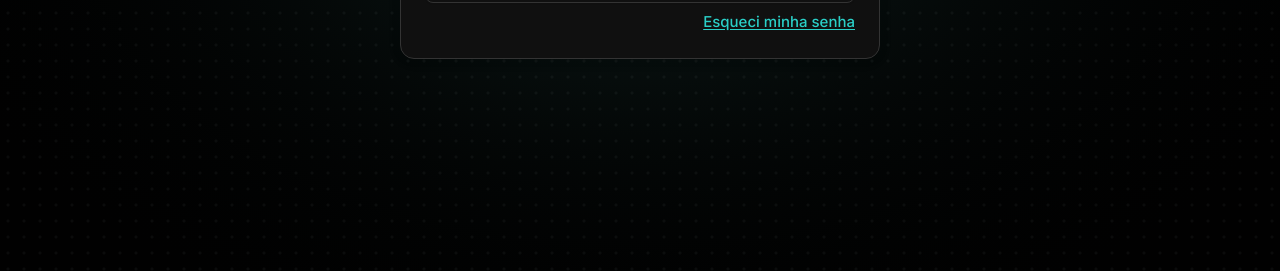
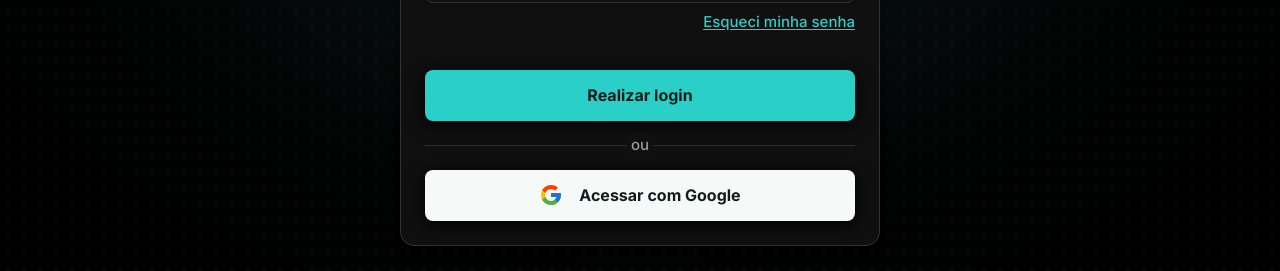
Before and after one commit to PietroRhyan/space-chat, a Next.js app: page /account/sign-in in a window 1280 px wide. Shown: the part 507-778 px from the top of the page. Built offline with nearby package versions, Linux system fonts and the light colour scheme.

Commit message:
feat: add button component and finish singin page

```diff
--- a/package.json
+++ b/package.json
@@ -16,6 +16,7 @@
     "next": "16.0.3",
     "react": "19.2.0",
     "react-dom": "19.2.0",
+    "react-icons": "^5.5.0",
     "tailwind-merge": "^3.4.0",
     "tailwind-variants": "^3.1.1"
   },
--- a/src/app/account/sign-in/page.tsx
+++ b/src/app/account/sign-in/page.tsx
@@ -1,11 +1,14 @@
 'use client'
 
+import { Button } from "@/ui/button";
 import { Input } from "@/ui/input";
 import { useInputVisibility } from "@/ui/input/use-input-visibility";
 import { VisibleInputIcon } from "@/ui/input/visible-input-icon";
 import { Label } from "@/ui/label";
 import Link from "next/link";
 import { Card } from "ui/card";
+
+import { FcGoogle } from 'react-icons/fc'
 
 export default function SignIn() {
   const { isVisible, handleVisibility } = useInputVisibility()
@@ -42,6 +45,17 @@ export default function SignIn() {
 
             <Link href='#' className="text-primary underline underline-offset-2 ml-auto">Esqueci minha senha</Link>
           </div>
+
+          <div className='w-full mt-3 flex flex-col gap-6' >
+            <Button title="Realizar login" type="submit" fullWidth />
+
+            <div className='relative w-full flex items-center justify-center' >
+              <div className="h-px w-full bg-neutral-900/20" />
+              <p className='absolute top-1/2 -translate-y-1/2 left-1/2 -translate-x-1/2 bg-black-900 text-neutral-900 px-1' >ou</p>
+            </div>
+
+            <Button title="Acessar com Google" buttonType="neutral" leftIcon={<FcGoogle size={24} />} type="button" fullWidth />
+          </div>
         </form>
 
       </div>
--- a/src/app/globals.css
+++ b/src/app/globals.css
@@ -53,6 +53,11 @@
   --color-black-800: #1A1A1A;
   --color-black-900: #101010;
 
+  /* Other Colors */
+  --color-danger: #D46163;
+  --color-danger-500: #D46163;
+  --color-danger-600: #BD475D;
+
   /* Fonts */
   --font-inter: var(--font-inter);
   --font-outfit: var(--font-outfit);
@@ -65,6 +70,9 @@
   --shadow-button: 0px 1px 4px -1px rgb(0, 0, 0, 0.18), 0px 2px 12px 0px rgb(0, 0, 0, 0.12), 0px 4px 18px 0px rgb(0, 0, 0, 0.8);
   --shadow-input: 0px -1px 6px 0px rgb(0, 0, 0, 0.18), 0px 2px 12px 0px rgb(0, 0, 0, 0.12);
   --shadow-popover: 0px 0px 8px -1px rgb(0, 0, 0, 0.2), 0px 0px 12px 1px rgb(0, 0, 0, 0.15);
+
+
+  /* Shadcn UI Vars */
   --color-sidebar-ring: var(--sidebar-ring);
   --color-sidebar-border: var(--sidebar-border);
   --color-sidebar-accent-foreground: var(--sidebar-accent-foreground);
--- /dev/null
+++ b/src/ui/button/index.tsx
@@ -0,0 +1,21 @@
+import { ComponentProps } from "react"
+import { buttonStyle } from "./style"
+
+interface IButtonProps extends ComponentProps<'button'> {
+  title: string
+  leftIcon?: React.ReactNode
+  rightIcon?: React.ReactNode
+  size?: 'sm' | 'md' | 'lg'
+  buttonType?: 'success' | 'neutral' | 'danger'
+  fullWidth?: boolean
+}
+
+export function Button({ title, size = 'lg', buttonType = 'success', fullWidth, leftIcon, rightIcon, ...props}: IButtonProps) {
+  return (
+    <button {...props} className={buttonStyle({ size, buttonType, fullWidth })} >
+      { leftIcon && leftIcon }
+      { title }
+      { rightIcon && rightIcon }
+    </button>
+  )
+}
--- /dev/null
+++ b/src/ui/button/style.ts
@@ -0,0 +1,21 @@
+import { tv } from "tailwind-variants/lite";
+
+export const buttonStyle = tv({
+  base: 'text-dark-bg flex items-center justify-center gap-4 rounded-[8px] shadow-button outline-none focus-visible:border-ring focus-visible:ring-neutral-500 focus-visible:ring-2 disabled:opacity-75 transition-all duration-200 cursor-pointer',
+  variants: {
+    size: {
+      sm: 'p-2 font-semibold text-md h-[35px]',
+      md: 'p-3 font-semibold text-base h-[43px]',
+      lg: 'p-4 font-bold text-base h-[51px]'
+    },
+    buttonType: {
+      success: 'bg-primary hover:bg-primary-600 focus:bg-primary-600',
+      neutral: 'bg-neutral-200 hover:bg-neutral-400 focus:bg-neutral-400',
+      danger: 'bg-danger hover:bg-danger-600 focus:bg-danger-600'
+    },
+    fullWidth: {
+      true: 'w-full',
+      false: ''
+    }
+  }
+})
```
Also changed, not shown: 1 other file (tests, documents, lock files or other folders).
